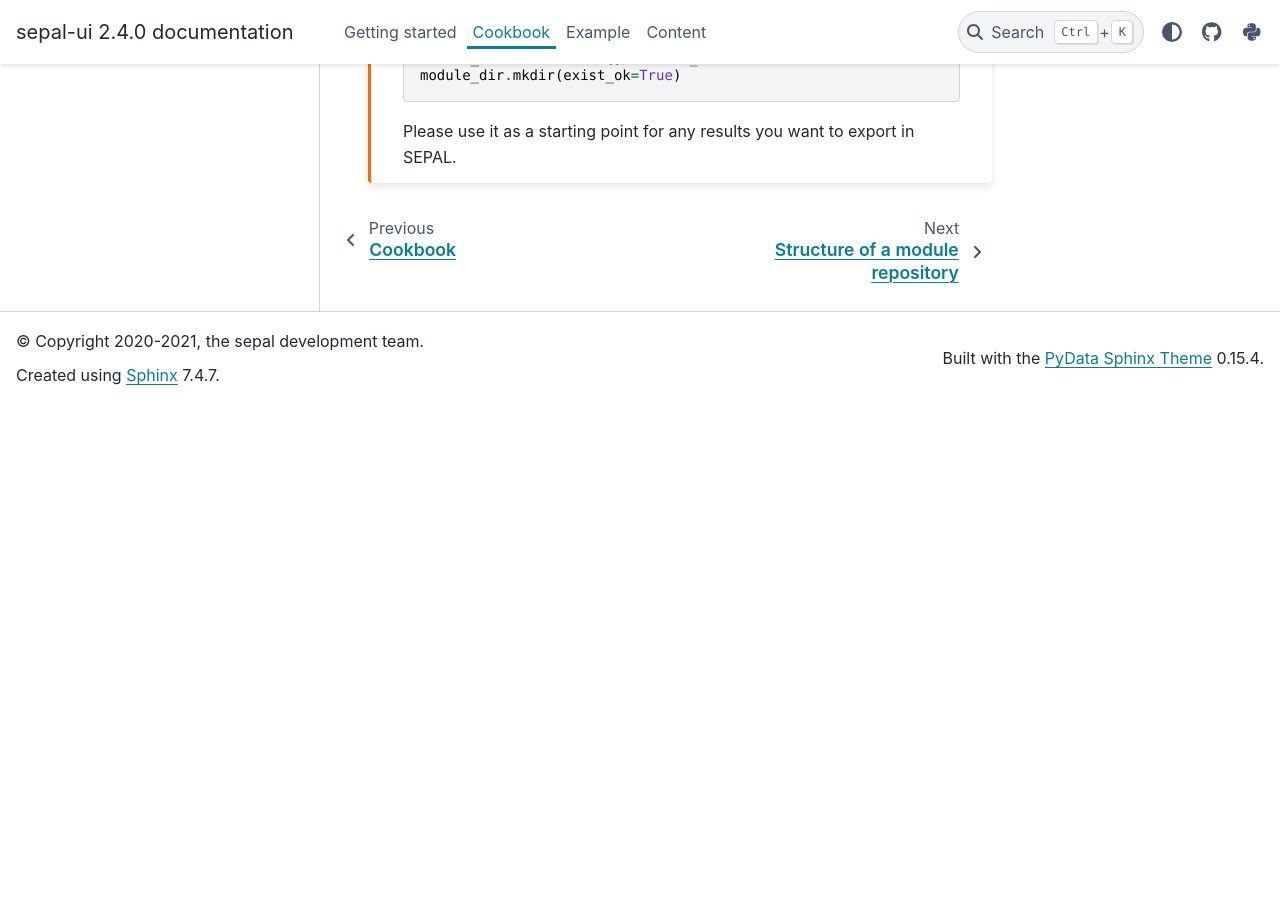
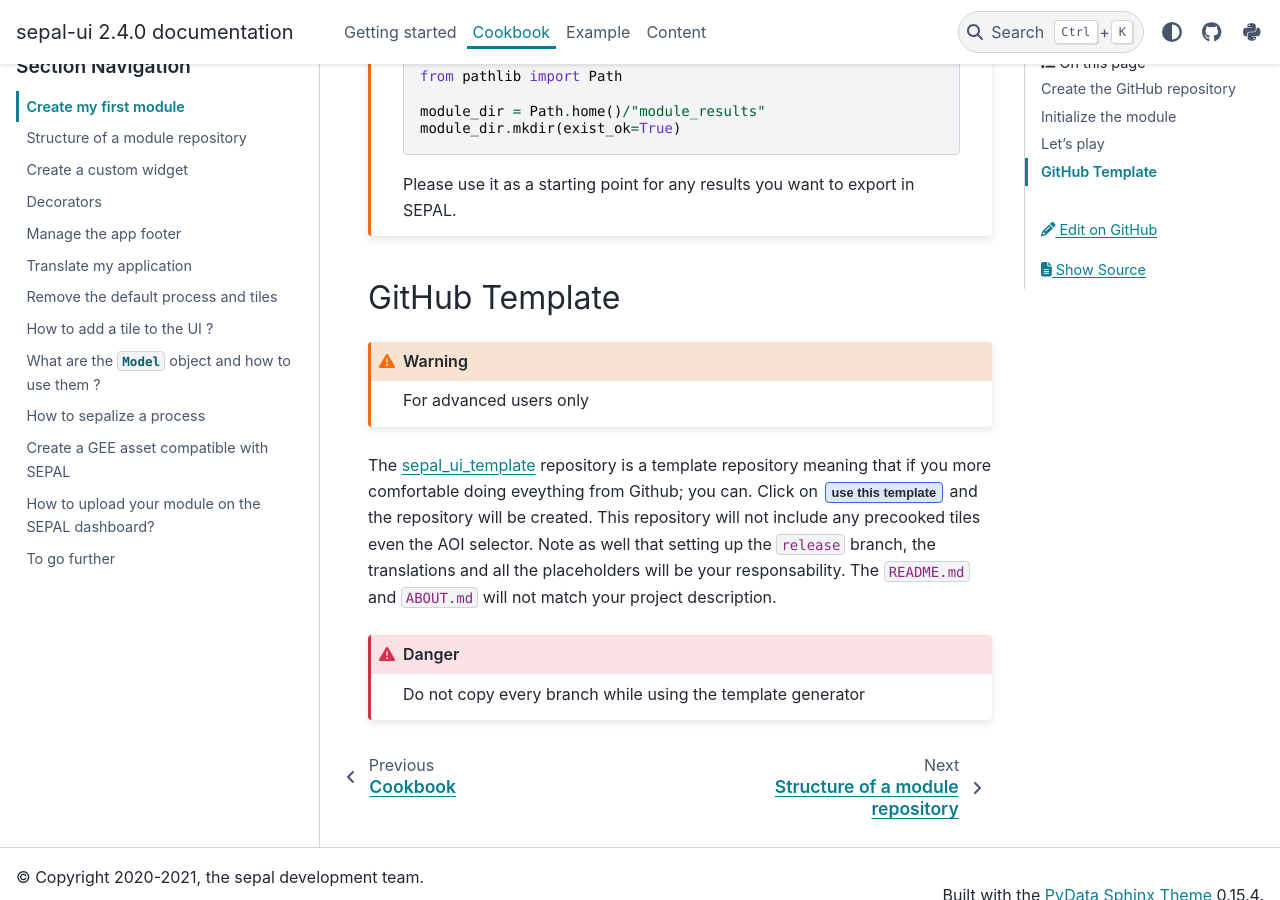
Before and after one commit to openforis/sepal_ui, a Sphinx documentation site: the page built from docs/source/tutorials/create-module.rst, in a window 1280 px wide and 900 px high, scrolled down 5863 px. Built offline with Sphinx 7.4.7 and the PyData theme 0.15.4, drawn with Linux system fonts in a browser that asks for light colours; the version number is read from the project's files by our own code; before the commit the page ends 6268 px from its top, so only the background shows below that; some of the changed text lies outside the part shown.

Commit message:
docs: document github template

```diff
--- a/docs/source/tutorials/create-module.rst
+++ b/docs/source/tutorials/create-module.rst
@@ -1,7 +1,8 @@
 Create my first module
 ======================
 
-In this tutorial we will show How to get a ready to use module skeleton and synchronize it with a GitHub repository
+In this tutorial we will show How to get a ready to use module skeleton and synchronize it with a GitHub repository.
+The steps presented bellow will demonstrate the safest and most complete way of creating a new module from scratch.
 
 Create the GitHub repository
 ----------------------------
@@ -212,3 +213,16 @@
         module_dir.mkdir(exist_ok=True)
 
     Please use it as a starting point for any results you want to export in SEPAL.
+
+GitHub Template
+---------------
+
+.. warning::
+
+    For advanced users only
+
+The `sepal_ui_template <https://github.com/12rambau/sepal_ui_template>`__ repository is a template repository meaning that if you more comfortable doing eveything from Github; you can. Click on :guilabel:`use this template` and the repository will be created. This repository will not include any precooked tiles even the AOI selector. Note as well that setting up the :code:`release` branch, the translations and all the placeholders will be your responsability. The :code:`README.md` and :code:`ABOUT.md` will not match your project description.
+
+.. danger::
+
+    Do not copy every branch while using the template generator
```
